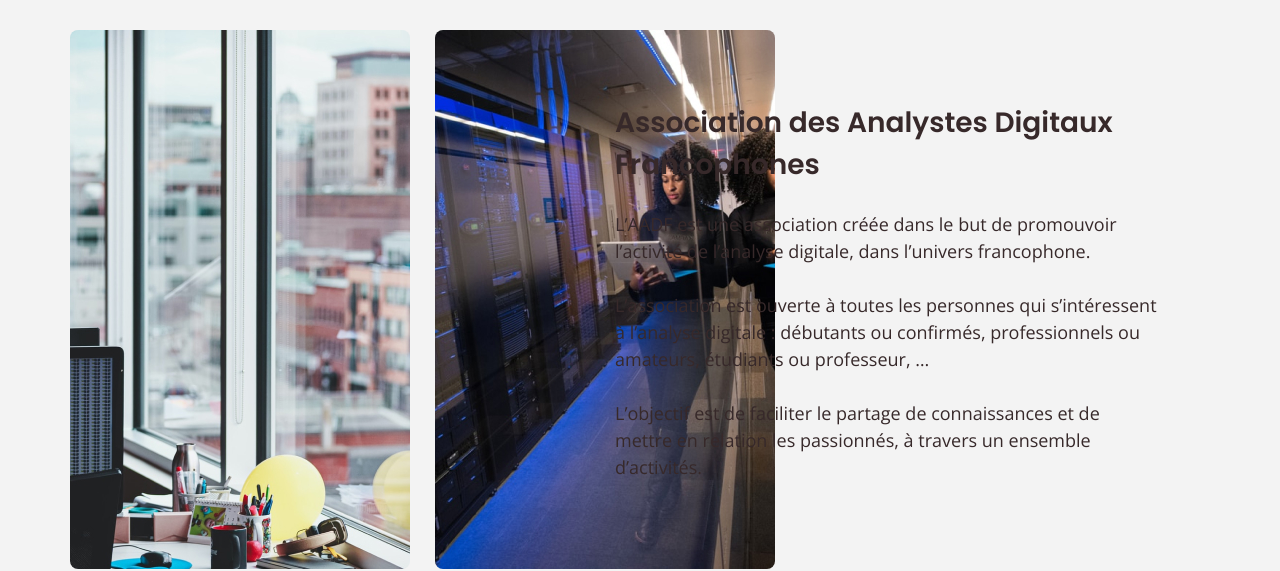
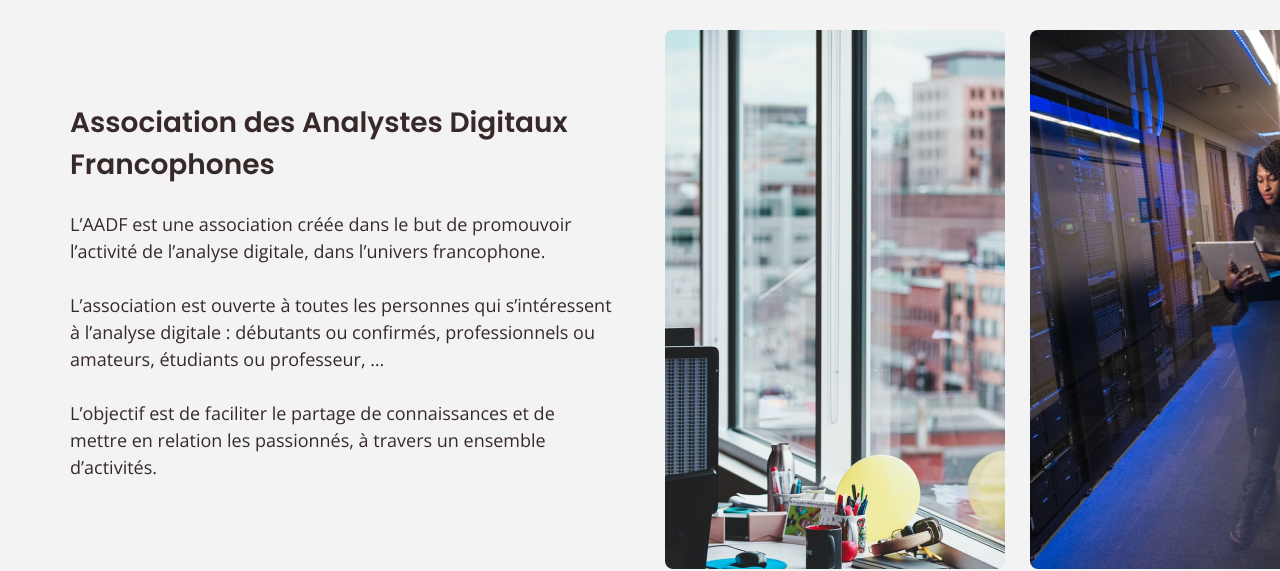
Before and after one commit to moeett/aadf-project, a plain HTML site: page qui-sommes-nous.html in a window 1280 px wide. Shown: the part 258-829 px from the top of the page. Drawn offline with Linux system fonts and the light colour scheme.

Commit message:
Update qui-sommes-nous.html

```diff
--- a/qui-sommes-nous.html
+++ b/qui-sommes-nous.html
@@ -8,6 +8,7 @@
     <link rel="stylesheet" href="style.css">
     <link rel="stylesheet" href="index.css">
     <title>Qui sommes nous ?</title>
+    <link rel="shortcut icon" href="images-mobile/logo-aadf/logo.ico" type="image/x-icon">
 <body>
 
     <nav>
@@ -91,23 +92,29 @@
         </div>
 
         <section class="content-qui-somme-nous">
-            <div class="image-qui-somme-nous">
+            <div class="image-qui-somme-nous" id="who-aadf">
+                <div id="qui-sommes-nous-aadf">
+                    <h1>Association des Analystes Digitaux<br>
+                        Francophones
+                    </h1>
+                    <p>L’AADF est une association créée dans le but de promouvoir l’activité de l’analyse digitale, dans l’univers francophone. <br><br>
+
+                            L’association est ouverte à toutes les personnes qui s’intéressent à l’analyse digitale : débutants ou confirmés, professionnels ou amateurs, étudiants ou professeur, … <br><br>
+
+                            L’objectif est de faciliter le partage de connaissances et de mettre en relation les passionnés, à travers un ensemble d’activités.
+                    </p>
+                </div>
                 <div class="images-qui-sommes-nous">
                     <img class="quisommenous-img" src="images-mobile/qui-sommes-nous/image-1.jpg" alt="">
                     <img class="quisommenous-img" src="images-mobile/qui-sommes-nous/image-2.jpg" alt="">
                 </div>
-                <div id="qui-sommes-nous-aadf">
-                    <h1>Association des Analystes Digitaux<br>
-                        Francophones</h1>
-                        <p>L’AADF est une association créée dans le but de promouvoir l’activité de l’analyse digitale, dans l’univers francophone. <br><br>
-
-                            L’association est ouverte à toutes les personnes qui s’intéressent à l’analyse digitale : débutants ou confirmés, professionnels ou amateurs, étudiants ou professeur, … <br><br>
-
-                            L’objectif est de faciliter le partage de connaissances et de mettre en relation les passionnés, à travers un ensemble d’activités.</p>
-                </div>
             </div>
 
             <div class="image-qui-somme-nous">
+                <div class="images-qui-sommes-nous">
+                    <img class="quisommenous-img" src="images-mobile/qui-sommes-nous/image-3.jpg" alt="">
+                    <img class="quisommenous-img" src="images-mobile/qui-sommes-nous/image-4.jpg" alt="">
+                </div>
                 <div id="qui-sommes-nous-objectifs">
                     <h1>Objectifs de l’association</h1>
                     <p>Animer une communauté des professionnels et personnes intéressées par l’analyse digitale en France et dans le monde francophone, en dehors de toute représentation d’entreprise. <br><br>
@@ -115,10 +122,6 @@
                         D’organiser et ou d’aider à l’organisation des événements en France et à l’étranger afin de favoriser l’échange de bonnes pratiques et le réseautage parmi les professionnels et les personnes intéressées par l’analyse digitale. <br><br>
 
                         De promouvoir le métier d’analyste digital de manière générale.</p>
-                </div>
-                <div class="images-qui-sommes-nous">
-                    <img class="quisommenous-img" src="images-mobile/qui-sommes-nous/image-3.jpg" alt="">
-                    <img class="quisommenous-img" src="images-mobile/qui-sommes-nous/image-4.jpg" alt="">
                 </div>
             </div>
 
```
